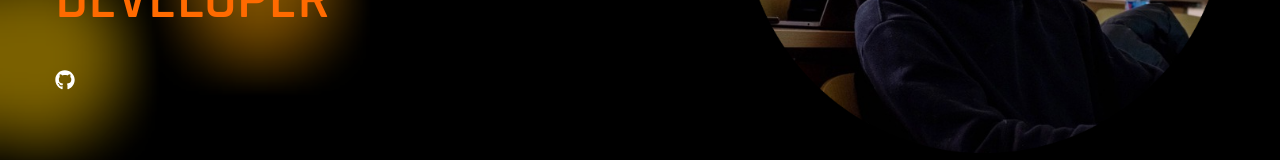
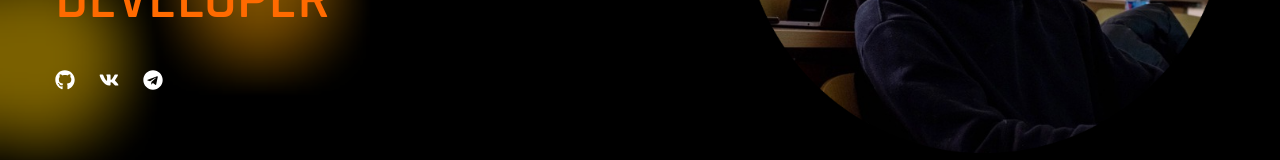
Before and after one commit to lalkalol1907/lalkalol1907.github.io, a React (Create React App) app: page / in a window 1280 px wide. Shown: the part 464-624 px from the top of the page. Built offline with nearby package versions, Linux system fonts and the light colour scheme; a web font is replaced by a local one.

Commit message:
add links

```diff
--- a/src/components/Banner.js
+++ b/src/components/Banner.js
@@ -1,6 +1,6 @@
 import React from "react";
 import Image from "../assets/avatar.png";
-import { FaGithub } from "react-icons/fa";
+import { FaGithub, FaTelegram, FaVk } from "react-icons/fa";
 import { TypeAnimation } from "react-type-animation";
 import { motion } from "framer-motion";
 import { fadeIn } from "../variants";
@@ -68,6 +68,20 @@ const Banner = () => {
               >
                 <FaGithub />
               </a>
+              <a
+                href="https://vk.com/lalkalol1907"
+                rel="noreferrer"
+                target="_blank"
+              >
+                <FaVk />
+              </a>
+              <a
+                href="https://t.me/lalkalol190777"
+                rel="noreferrer"
+                target="_blank"
+              >
+                <FaTelegram />
+              </a>
             </motion.div>
           </div>
           {/* image */}
```
